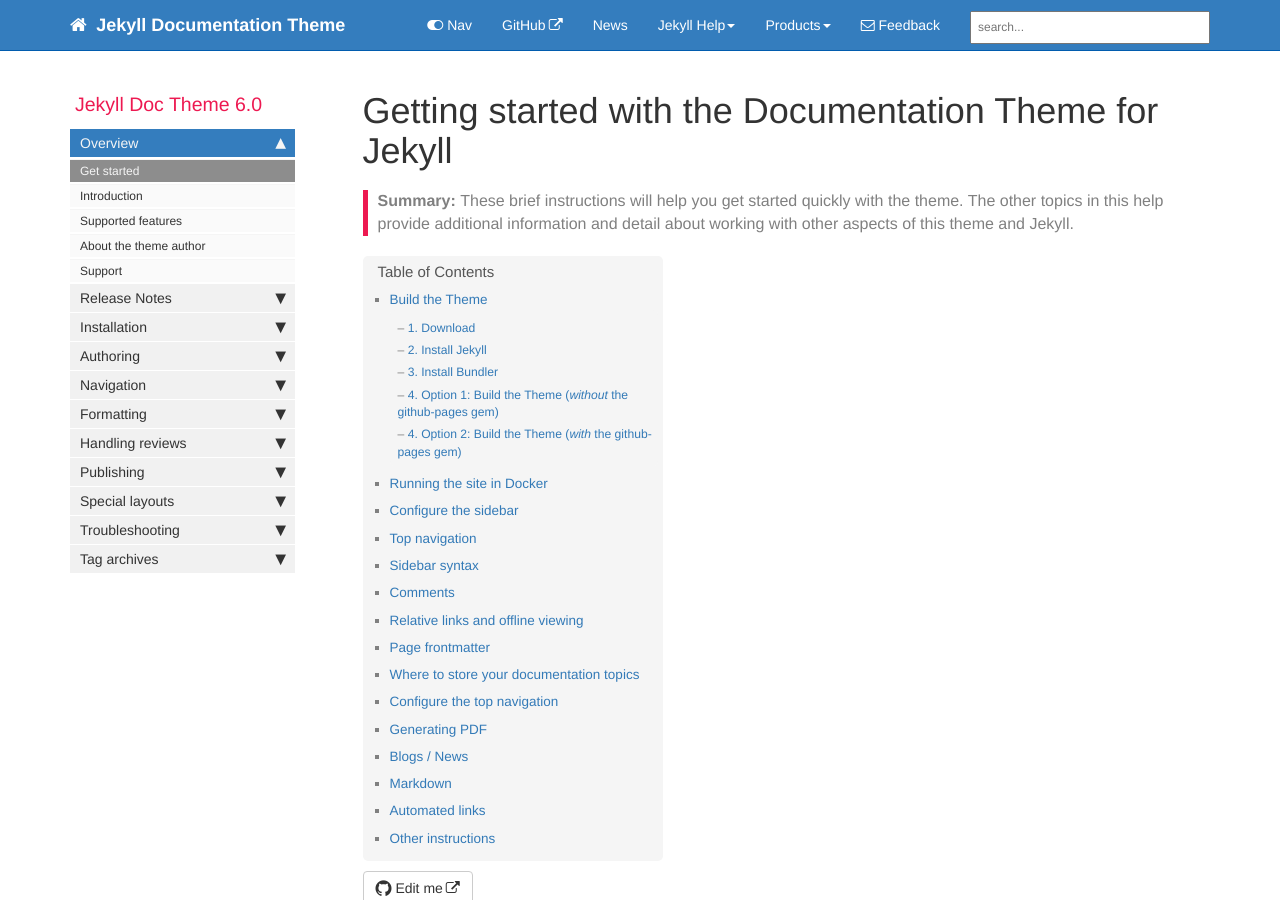
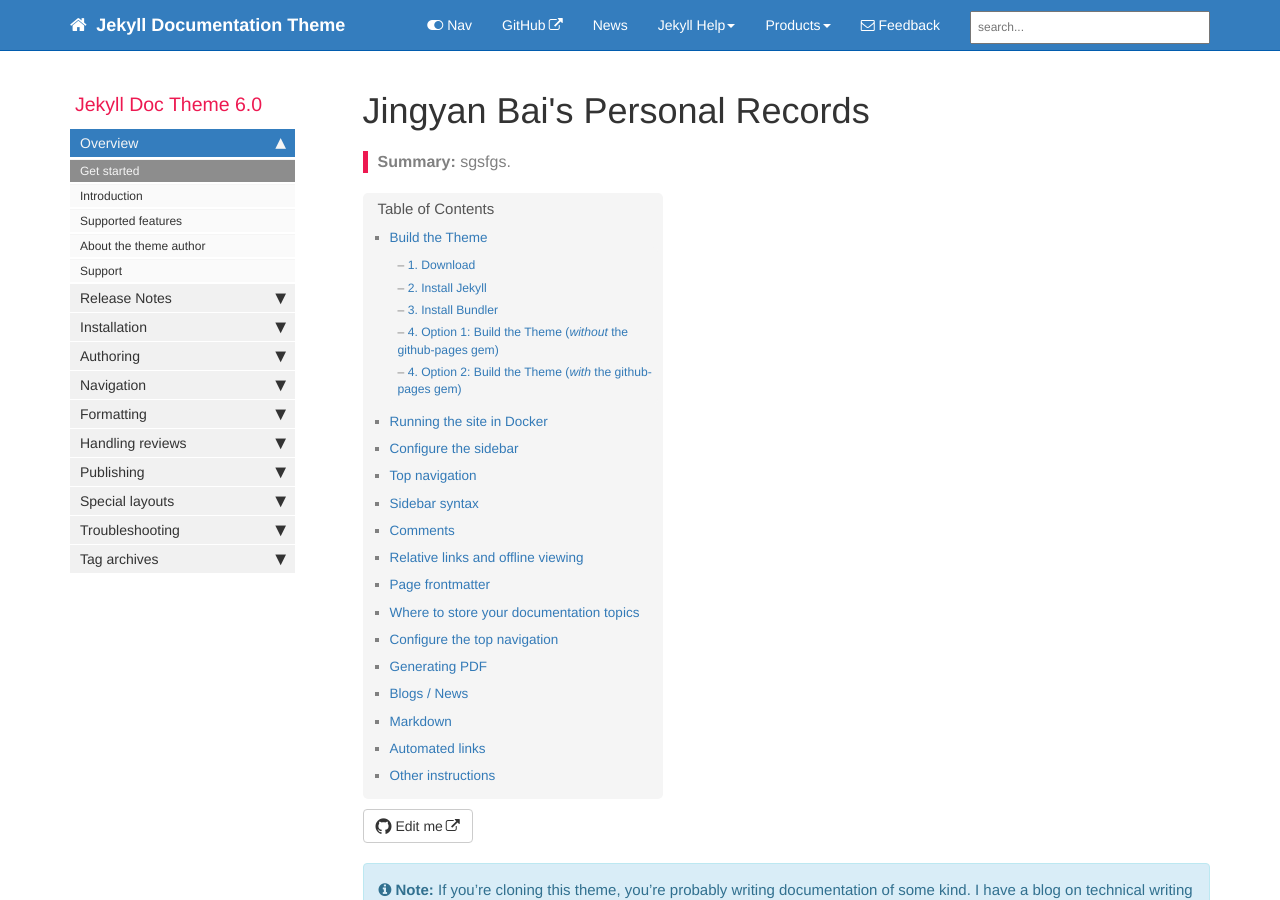
Before and after one commit to clairejingyanbai/clairejingyanbai.github.io, a Jekyll site: the page built from index.md, in a window 1280 px wide and 900 px high. Built offline with Jekyll 4.4.1, drawn with Linux system fonts in a browser that asks for light colours; comment, search, counter and statistics services are not loaded.

Commit message:
first post

```diff
--- a/index.md
+++ b/index.md
@@ -1,10 +1,10 @@
 ---
-title: "Getting started with the Documentation Theme for Jekyll"
+title: "Jingyan Bai's Personal Records"
 keywords: sample homepage
 tags: [getting_started]
 sidebar: mydoc_sidebar
 permalink: index.html
-summary: These brief instructions will help you get started quickly with the theme. The other topics in this help provide additional information and detail about working with other aspects of this theme and Jekyll.
+summary: sgsfgs.
 ---
 
 {% include note.html content="If you're cloning this theme, you're probably writing documentation of some kind. I have a blog on technical writing here called <a alt='technical writing blog' href='http://idratherbewriting.com'>I'd Rather Be Writing</a>. If you'd like to stay updated with the latest trends, best practices, and other methods for writing documentation, consider <a href='https://tinyletter.com/tomjoht'>subscribing</a>. I also have a site on <a href='http://idratherbewriting.com/learnapidoc'>writing API documentation</a>." %}
```
